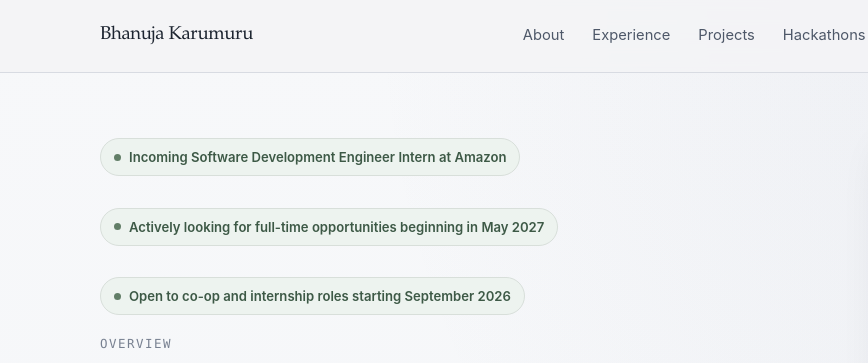
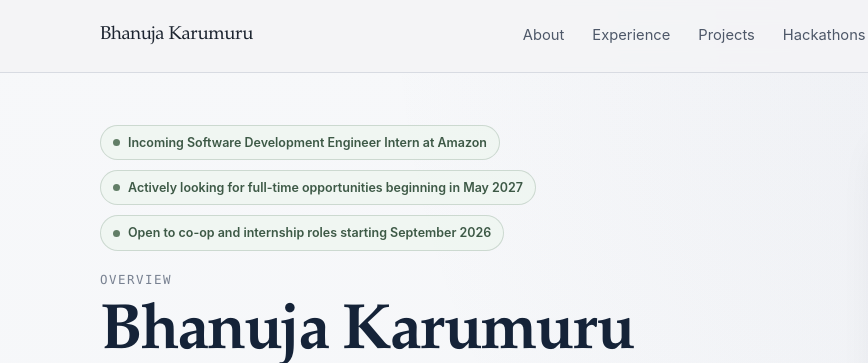
Before and after one commit to Bhanuu01/Bhanuu01.github.io, a plain HTML site: page index.html in a window 1280 px wide. Shown: the top 363 px of the page, 0-868 px from the left. Drawn offline with Linux system fonts and the light colour scheme.

Commit message:
Soften homepage availability styling

```diff
--- a/index.html
+++ b/index.html
@@ -90,9 +90,11 @@
     <main class="site-shell">
       <section class="page-hero">
         <div>
-          <p class="availability">Incoming Software Development Engineer Intern at Amazon</p>
-          <p class="availability">Actively looking for full-time opportunities beginning in May 2027</p>
-          <p class="availability">Open to co-op and internship roles starting September 2026</p>
+          <div class="availability-list">
+            <p class="availability">Incoming Software Development Engineer Intern at Amazon</p>
+            <p class="availability">Actively looking for full-time opportunities beginning in May 2027</p>
+            <p class="availability">Open to co-op and internship roles starting September 2026</p>
+          </div>
           <p class="eyebrow">Overview</p>
           <h1 class="hero-title">Bhanuja Karumuru</h1>
           <p class="hero-summary">
--- a/styles.css
+++ b/styles.css
@@ -200,18 +200,27 @@ main {
   font-size: 1.05rem;
 }
 
+.availability-list {
+  display: flex;
+  flex-direction: column;
+  align-items: flex-start;
+  gap: 10px;
+  margin-bottom: 18px;
+}
+
 .availability {
   display: inline-flex;
   align-items: center;
   gap: 8px;
-  margin-bottom: 18px;
-  padding: 7px 13px;
-  border: 1px solid #d8dfda;
+  margin: 0;
+  max-width: fit-content;
+  padding: 6px 12px;
+  border: 1px solid rgba(196, 210, 201, 0.82);
   border-radius: 999px;
-  background: var(--success-soft);
+  background: rgba(238, 245, 239, 0.72);
   color: var(--success-ink);
-  font-size: 0.82rem;
-  font-weight: 600;
+  font-size: 0.78rem;
+  font-weight: 580;
 }
 
 .availability::before {
```
